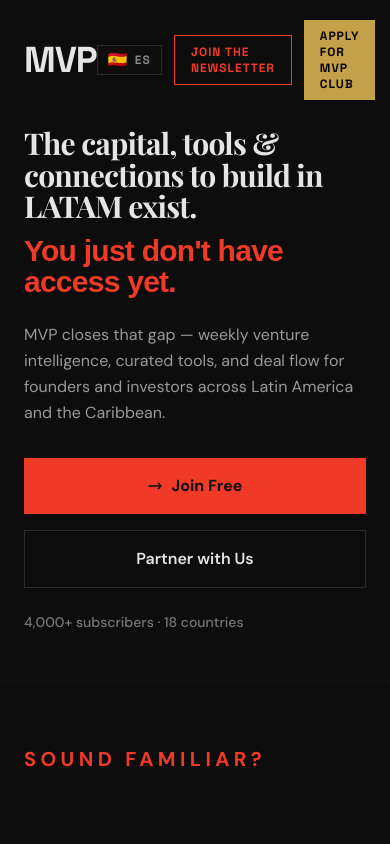
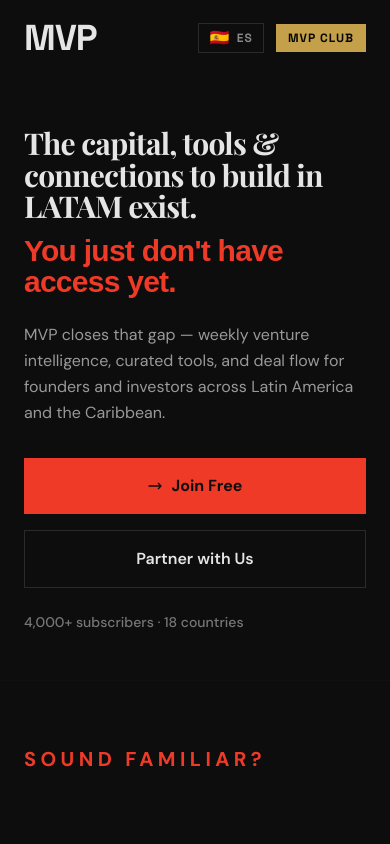
Before and after one commit to glitchxe/mvp-landing, a React (Vite) app: page / in a window 390 px wide. Shown: the top 844 px of the page. Built offline with nearby package versions, Linux system fonts and the light colour scheme; no server answers.

Commit message:
Fix mobile nav: hide Join Newsletter, shorten Apply button to MVP Club
Co-Authored-By: Claude Sonnet 4.6 (1M context) <noreply@anthropic.com>

```diff
--- a/src/App.jsx
+++ b/src/App.jsx
@@ -415,17 +415,17 @@ export default function App() {
               Active Deals
             </a>
 
-            {/* Join the Newsletter */}
+            {/* Join the Newsletter — desktop only */}
             <a href="https://mvpower.beehiiv.com"
               target="_blank" rel="noopener noreferrer"
-              className="px-4 py-2 border border-[#f03a28] text-[#f03a28] text-xs font-bold hover:bg-[#f03a28] hover:text-[#0D0D0D] transition-all tracking-wide uppercase"
+              className="hidden sm:block px-4 py-2 border border-[#f03a28] text-[#f03a28] text-xs font-bold hover:bg-[#f03a28] hover:text-[#0D0D0D] transition-all tracking-wide uppercase"
               style={{ fontFamily: 'Space Grotesk, sans-serif', letterSpacing: '0.08em' }}>
               {tr.nav.join}
             </a>
 
-            {/* Apply for MVP Club */}
+            {/* Apply for MVP Club — full text desktop, short on mobile */}
             <a href="/mvpclub"
-              className="flex items-center gap-1.5 px-4 py-2 text-xs font-bold uppercase tracking-wide transition-all cursor-pointer"
+              className="flex items-center px-3 py-1.5 sm:px-4 sm:py-2 text-xs font-bold uppercase tracking-wide transition-all cursor-pointer"
               style={{
                 fontFamily: 'Space Grotesk, sans-serif',
                 letterSpacing: '0.08em',
@@ -435,7 +435,8 @@ export default function App() {
               onMouseEnter={e => (e.currentTarget.style.background = '#D4AF5A')}
               onMouseLeave={e => (e.currentTarget.style.background = '#C4A04A')}
             >
-              {tr.nav.applyClub}
+              <span className="sm:hidden">MVP Club</span>
+              <span className="hidden sm:inline">{tr.nav.applyClub}</span>
             </a>
           </div>
         </div>
```
